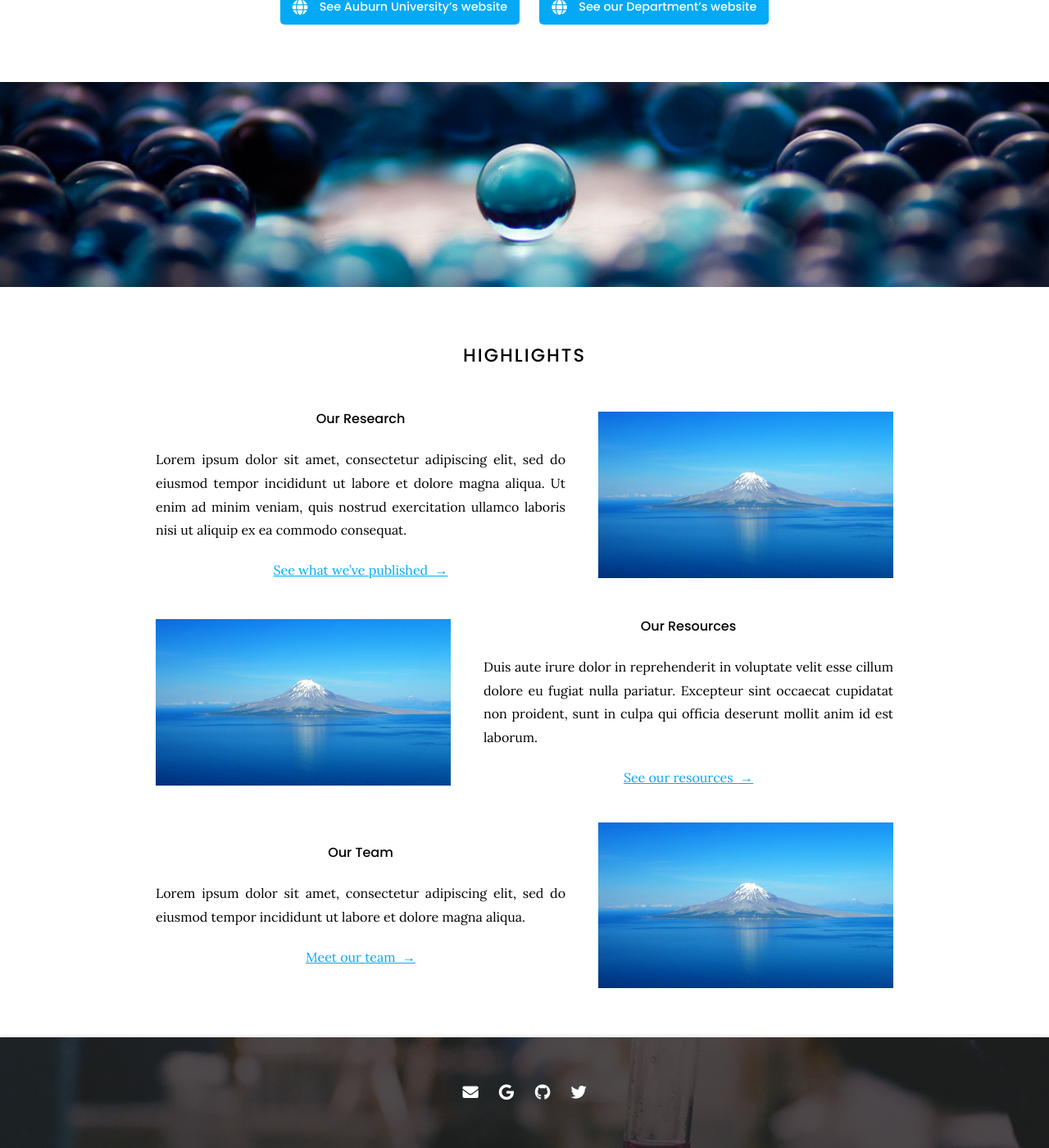
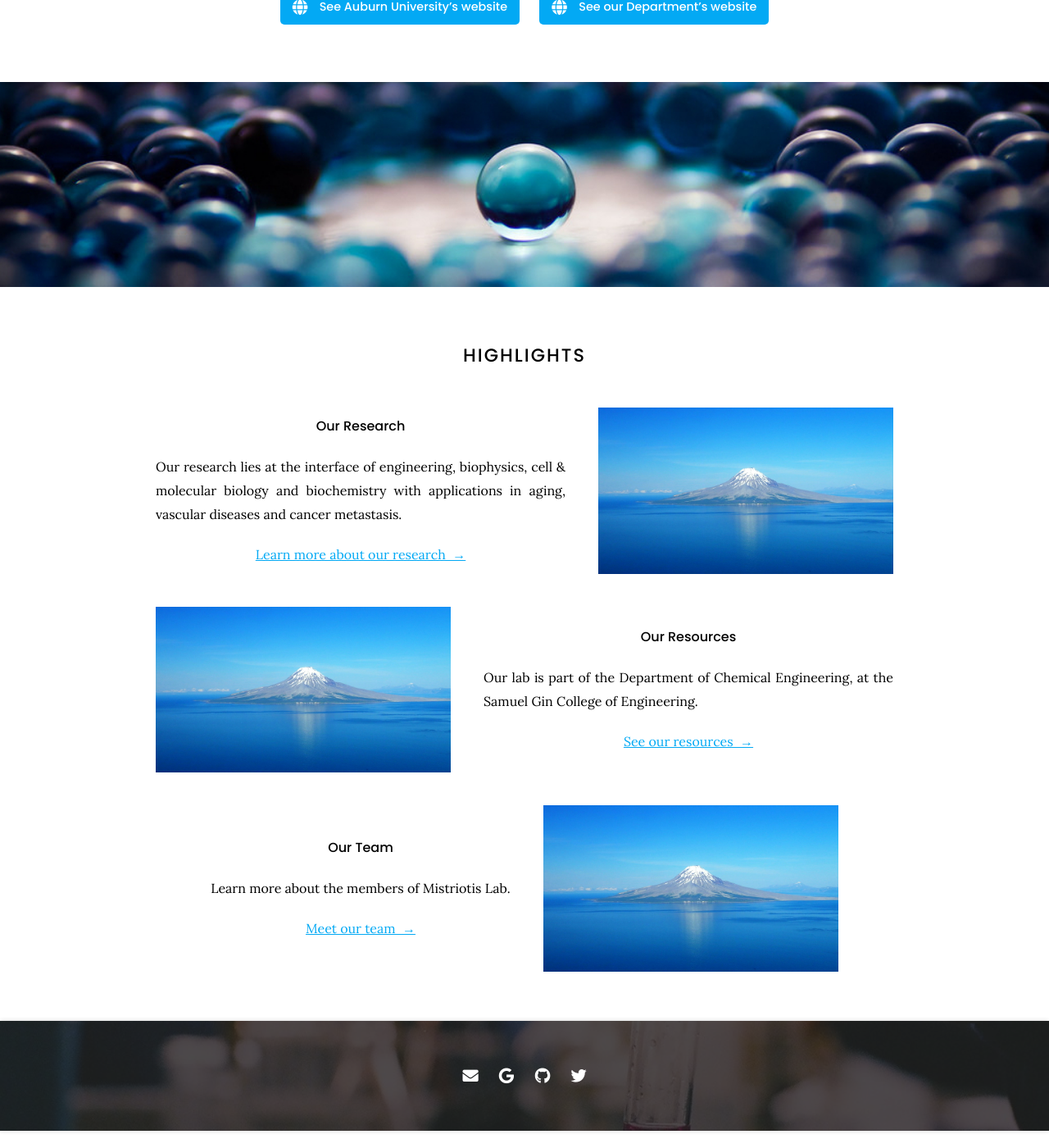
Before and after one commit to mistriotis-lab/mistriotis-lab.github.io, a Jekyll site: the page built from index.md, in a window 1280 px wide and 1400 px high, scrolled down 355 px. Shown: the whole window at 82% size. Built offline with Jekyll 4.4.1, drawn with Linux system fonts in a browser that asks for light colours; nearby versions of some CDN libraries; after the commit the page ends 1734 px from its top, so only the background shows below that.

Commit message:
Update index.md

```diff
--- a/index.md
+++ b/index.md
@@ -33,10 +33,9 @@ This is the [website](https://mistriotis-lab.github.io/) of Mistriotis Laborator
 # Highlights
 
 {% capture text %}
-Lorem ipsum dolor sit amet, consectetur adipiscing elit, sed do eiusmod tempor incididunt ut labore et dolore magna aliqua.
-Ut enim ad minim veniam, quis nostrud exercitation ullamco laboris nisi ut aliquip ex ea commodo consequat.
+Our research lies at the interface of engineering, biophysics, cell & molecular biology and biochemistry with applications in aging, vascular diseases and cancer metastasis.
 
-[See what we've published &nbsp;→](research)
+[Learn more about our research &nbsp;→](research)
 {:.center}
 {% endcapture %}
 
@@ -49,8 +48,7 @@ Ut enim ad minim veniam, quis nostrud exercitation ullamco laboris nisi ut aliqu
 %}
 
 {% capture text %}
-Duis aute irure dolor in reprehenderit in voluptate velit esse cillum dolore eu fugiat nulla pariatur.
-Excepteur sint occaecat cupidatat non proident, sunt in culpa qui officia deserunt mollit anim id est laborum.
+Our lab is part of the Department of Chemical Engineering, at the Samuel Gin College of Engineering.
 
 [See our resources &nbsp;→](resources)
 {:.center}
@@ -65,7 +63,7 @@ Excepteur sint occaecat cupidatat non proident, sunt in culpa qui officia deseru
 %}
 
 {% capture text %}
-Lorem ipsum dolor sit amet, consectetur adipiscing elit, sed do eiusmod tempor incididunt ut labore et dolore magna aliqua.
+Learn more about the members of Mistriotis Lab.
 
 [Meet our team &nbsp;→](team)
 {:.center}
```
